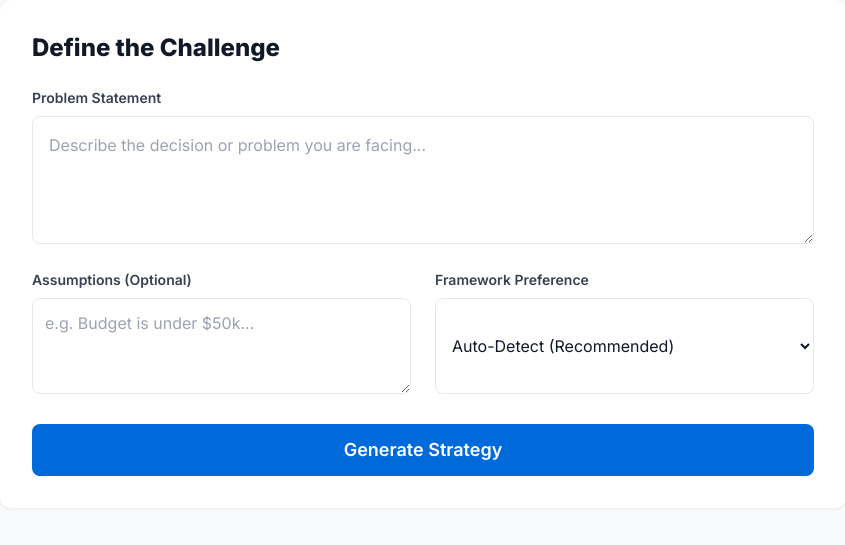
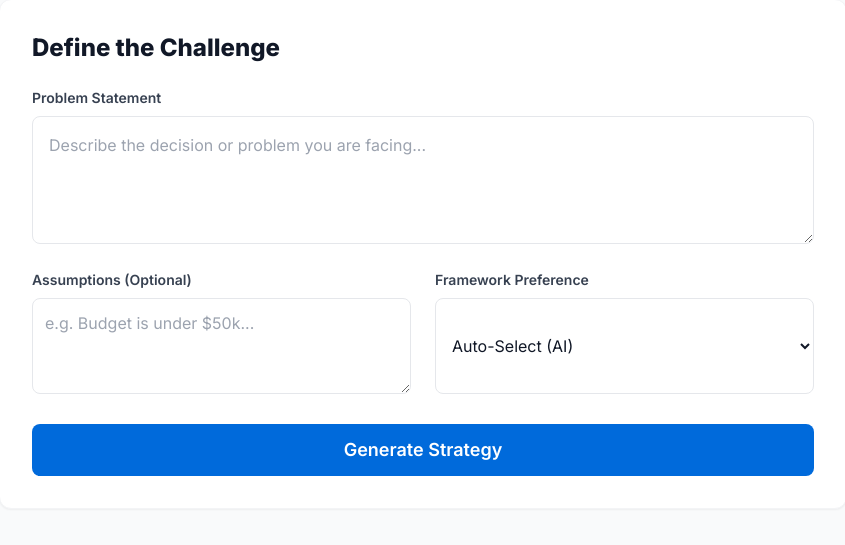
Before and after one commit to edimaudo/Dinta, a FastAPI app: page /app in a window 1280 px wide. Shown: the part 106-651 px from the top of the page, without its empty margins (217-1062 px from the left). Run offline with FastAPI, Linux system fonts and the light colour scheme; some libraries are stand-ins or nearby versions.

Commit message:
Update app.html

```diff
--- a/templates/app.html
+++ b/templates/app.html
@@ -38,13 +38,13 @@
             <div>
                 <label class="block font-semibold mb-2 text-sm text-gray-700">Framework Preference</label>
                 <select id="framework" class="w-full border rounded-lg p-3 h-24 bg-white focus:ring-2 focus:ring-[#006adb] focus:outline-none">
-                    <option value="auto">Auto-Detect (Recommended)</option>
-                    <option value="SWOT">SWOT Analysis</option>
-                    <option value="FIRST_PRINCIPLES">First Principles</option>
-                    <option value="COST_BENEFIT">Cost-Benefit Analysis</option>
-                    <option value="RICE">RICE Scoring (Product)</option>
-                    <option value="5WHYS">5 Whys</option>
-                    <option value="PORTERS_FIVE">Porter's 5 Forces</option>
+                    <option value="auto">Auto-Select (AI)</option>
+                    <option value="swot">SWOT Analysis</option>
+                    <option value="first_principles">First Principles Thinking</option>
+                    <option value="cost_benefit">Cost-Benefit Analysis</option>
+                    <option value="rice">RICE Scoring (Product)</option>
+                    <option value="5whys">5 Whys</option>
+                    <option value="porters_five">Porter's 5 Forces</option>
                 </select>
             </div>
         </div>
```
